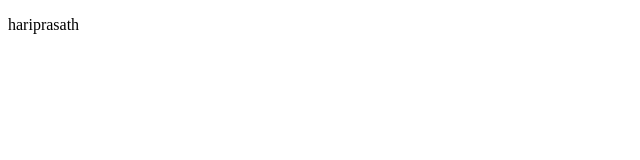
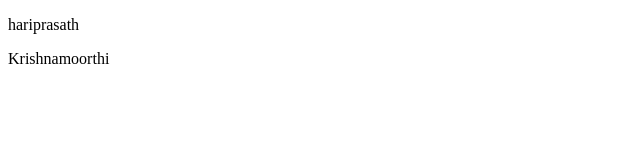
Before and after one commit to hariprasathvk-code/diff-learning, a plain HTML site: page index.html in a window 1280 px wide. Shown: the full height of the page, 0-640 px from the left. Drawn offline with Linux system fonts and the light colour scheme.

Commit message:
b1 commit

```diff
--- a/index.html
+++ b/index.html
@@ -7,5 +7,6 @@
 </head>
 <body>
     <p>hariprasath</p>
+    <p>Krishnamoorthi</p>
 </body>
 </html>
```
